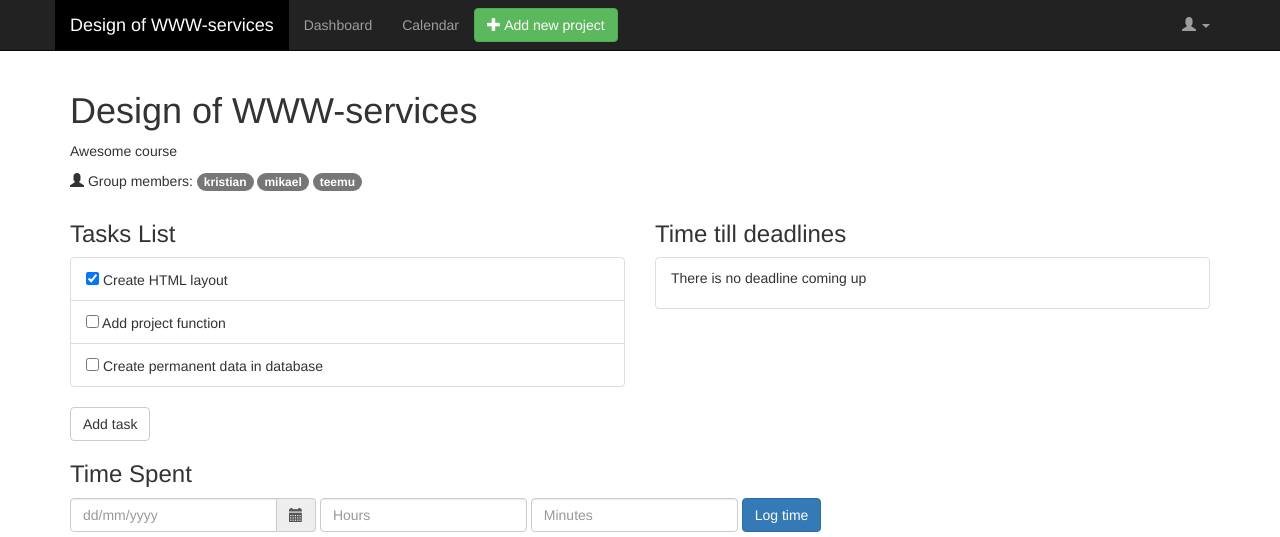
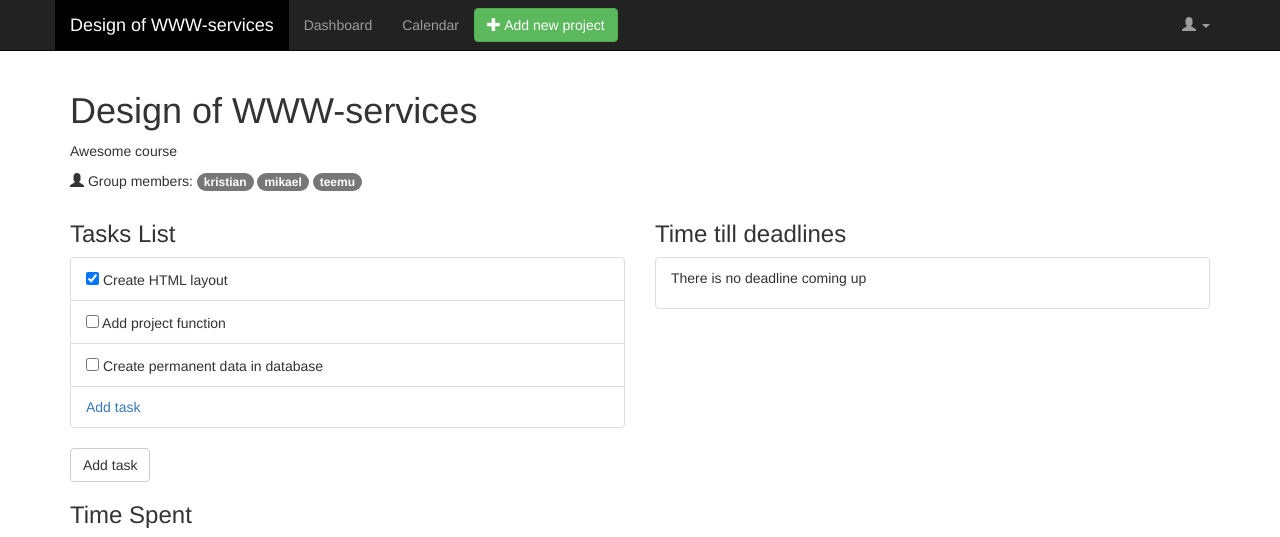
Before and after one commit to ilmaria/design_www, a Django app: template teamwork/templates/project_details.html in a window 1280 px wide. Shown: the top 537 px of the page. Run offline with Django 3.2, Linux system fonts and the light colour scheme; the template is opened without the code that fills it: values that come from a table or form of the project are taken from there, others are empty; data comes from the database, SQL or seed files in the repository; parts of the project's set-up code (start-up, migrations or seed data) failed here and were passed over; some libraries are stand-ins or nearby versions.

Commit message:
Add task creation form

```diff
--- a/teamwork/models.py
+++ b/teamwork/models.py
@@ -1,5 +1,6 @@
 from django.db import models
 from django.contrib.auth.models import User
+from datetime import timedelta
 
 class Project(models.Model):
     """Has all information related to one project."""
@@ -23,7 +24,21 @@ class Event(models.Model):
     type = models.CharField(max_length=255, default='event')
 
     def __str__(self):
-        return 'Event: "{0}" - {1} - {2} - {3}'.format(self.name, self.project, self.date, self.type)
+        return 'Event: "{0}" - {1} - {2} - {3}'.format(
+            self.name, self.project, self.date, self.type)
+
+
+class Task(models.Model):
+    """Tasks for check list."""
+
+    name = models.CharField(max_length=255, default='My task')
+    done = models.BooleanField()
+    project = models.ForeignKey(Project, on_delete=models.CASCADE)
+    assignees = models.ManyToManyField(User, related_name='tasks')
+    estimated_hours = models.DurationField(default=timedelta)
+
+    def __str__(self):
+        return 'Task: "{0}" - {1}'.format(self.name, self.done)
 
 
 class LoggedTime(models.Model):
@@ -34,18 +49,11 @@ class LoggedTime(models.Model):
     hours = models.DurationField()
     user = models.ForeignKey(User, on_delete=models.CASCADE)
     project = models.ForeignKey(Project, on_delete=models.CASCADE)
-    event = models.ForeignKey(Event, on_delete=models.CASCADE, blank=True, null=True)
+    event = models.ForeignKey(Event, on_delete=models.SET_NULL,
+        blank=True, null=True)
+    task = models.ForeignKey(Task, on_delete=models.SET_NULL,
+        blank=True, null=True)
 
     def __str__(self):
-        return 'LoggedTime: {0} - {1} - {2}'.format(self.date, self.user, self.hours)
-
-
-class Task(models.Model):
-    """Tasks for check list."""
-
-    name = models.CharField(max_length=255, default='My task')
-    done = models.BooleanField()
-    project = models.ForeignKey(Project, on_delete=models.CASCADE)
-
-    def __str__(self):
-        return 'Task: "{0}" - {1}'.format(self.name, self.done)
+        return 'LoggedTime: {0} - {1} - {2}'.format(self.date,
+            self.user, self.hours)
--- a/teamwork/templates/project_details.html
+++ b/teamwork/templates/project_details.html
@@ -64,6 +64,24 @@
           {% endif %}> {{ task.name }}</input>
         </li>
         {% endfor %}
+        <li class="list-group-item collapsed">
+          <a role="button" data-toggle="collapse" href="javascript:void(0)"
+            aria-expanded="false" aria-controls="add-task-form"
+            data-target="#add-task-form">
+            Add task
+          </a>
+          <form action="/add-task" id="add-task-form" class="form-group collapse">
+            <div class="form-group">
+              <label for="task-name-input">Task name</label>
+              <input type="text" id="task-name-input" class="form-control">
+            </div>
+            <div class="form-group">
+              <label for="task-name-input">Assignees</label>
+              <input type="text" id="task-name-input" class="form-control">
+            </div>
+            <button>Create task</button>
+          </form>
+        </li>
       </ul>
       <button type="button" class="btn btn-default"
         onclick="openEventCreator()">Add task</button>
```
Also changed, not shown: teamwork/migrations/0001_auto_20161207_1911.py (added), teamwork/static/js/project_details.js (line endings or trailing spaces).
